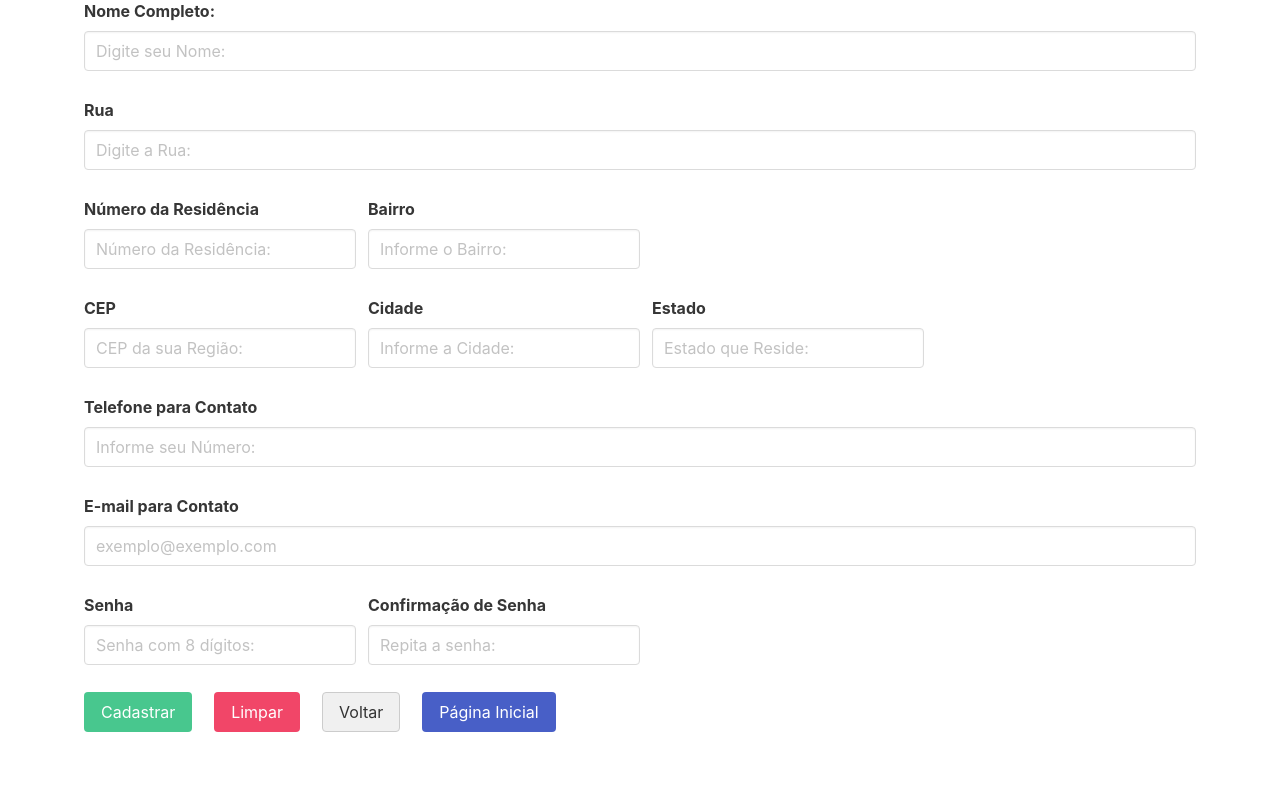
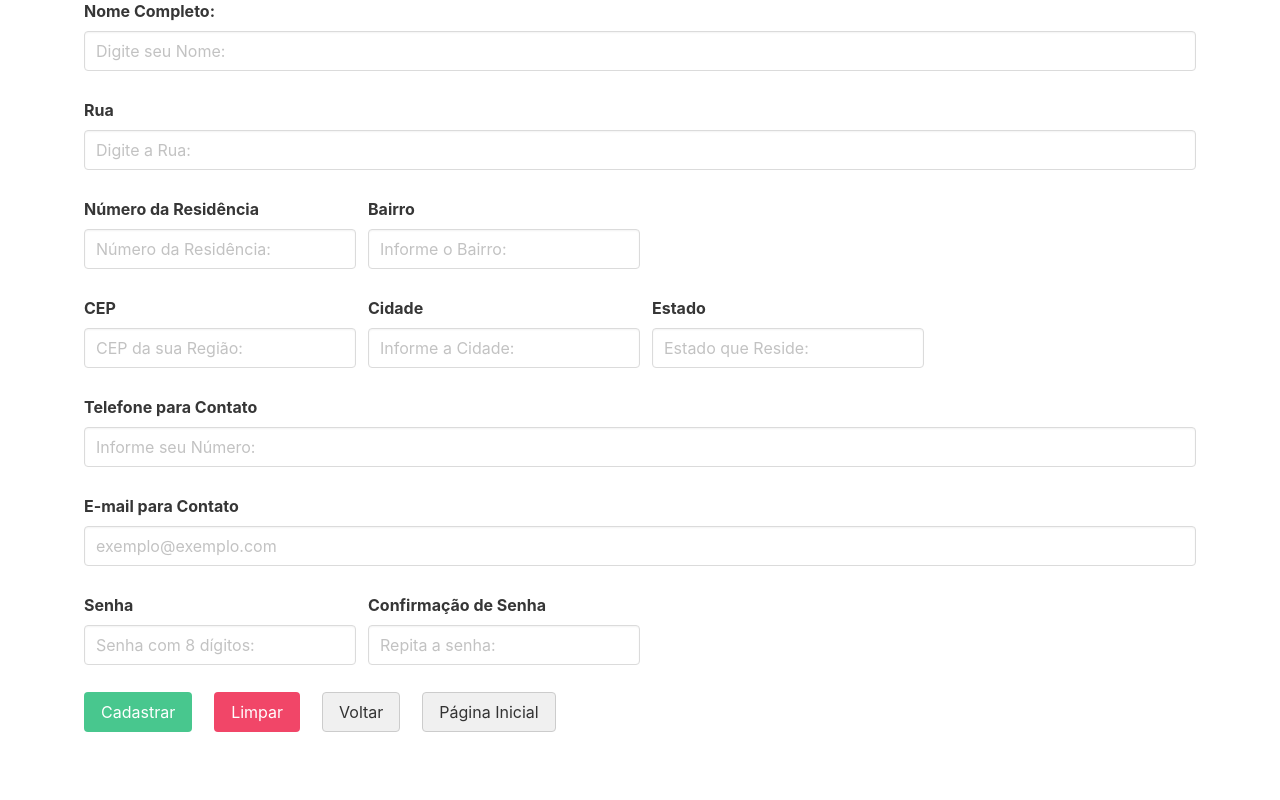
Before and after one commit to Medusa-Softworks/_ecologisticaFA, a PHP site: page /usuario/cad-usuario.php in a window 1280 px wide. Shown: the part 138-938 px from the top of the page. Run offline with PHP 8.4, Linux system fonts and the light colour scheme.

Commit message:
CSS AJUSTADO

```diff
--- a/usuario/cad-usuario.php
+++ b/usuario/cad-usuario.php
@@ -4,8 +4,9 @@
     <meta charset="UTF-8">
     <meta name="viewport" content="width=device-width, initial-scale=1.0">
     <title>Cadastro de Usuários</title>
-    <link rel="stylesheet" href="./css/bulmacadusuario.css">
     <link rel="stylesheet" href="https://cdn.jsdelivr.net/npm/bulma@0.9.3/css/bulma.min.css">
+    <link rel="stylesheet" href="../css/bulmacadusuario.css">
+    <link rel="icon" href="../img-icon/icons/perfil.png">
 </head>
 <body>
     <main>
@@ -82,7 +83,7 @@
                             <input class="button is-primary-light" type="button" value="Voltar" onclick="javascript:history.go(-1);">
                         </div>
                         <div class="control">
-                            <input class="button is-link" type="button" value="Página Inicial" onclick="voltarAoMenuInicial()">
+                            <input class="button is-primary-light" type="button" value="Página Inicial" onclick="voltarAoMenuInicial()">
                         </div>
                     </div>
                 </form>
--- a/usuario/exc-usuario.php
+++ b/usuario/exc-usuario.php
@@ -93,7 +93,7 @@
                             <input class="button is-primary-light" type="button" value="Voltar" onclick="javascript:history.go(-1);">
                         </div>
                         <div class="control">
-                            <input class="button is-link" type="button" value="Página Inicial" onclick="voltarAoMenuInicial()">
+                            <input class="button is-primary-light" type="button" value="Página Inicial" onclick="voltarAoMenuInicial()">
                         </div>
                     </div>
                 </form>
```
Also changed, not shown: usuario/view-usuario.php (+1 -6 lines).
